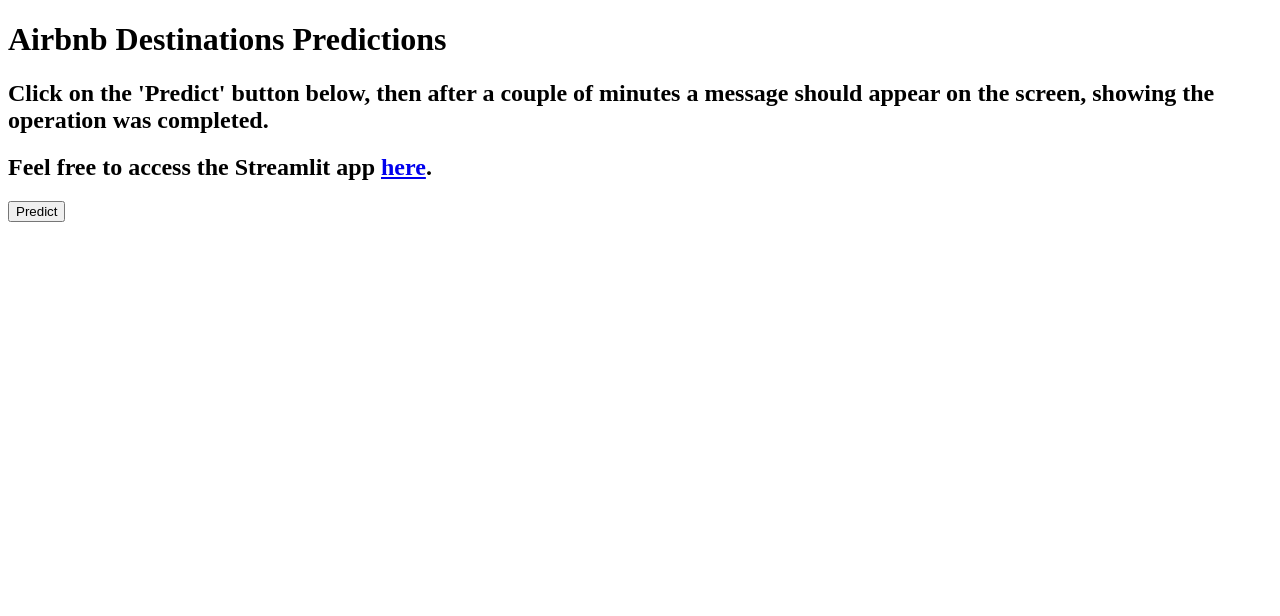
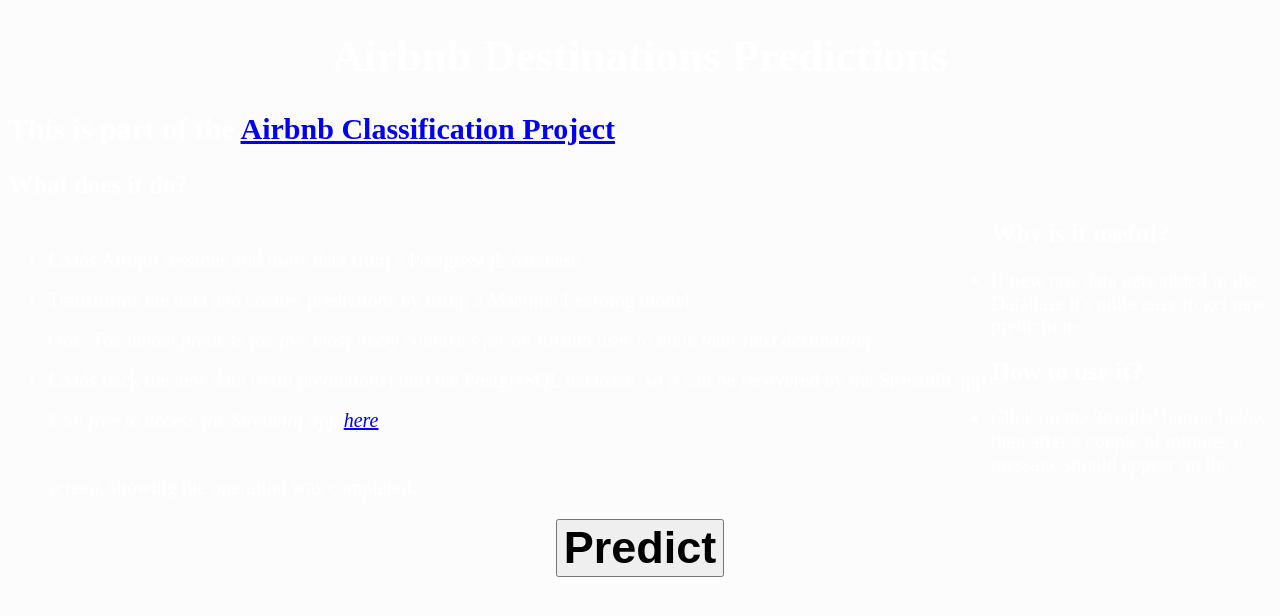
Before and after one commit to brunodifranco/airbnb-predict, a Flask app: page / in a window 1280 px wide. Shown: the top 616 px of the page. Run offline with Flask 2, Linux system fonts and the light colour scheme; parts of the project's set-up code (start-up, migrations or seed data) failed here and were passed over.

Commit message:
Update index.html

```diff
--- a/templates/index.html
+++ b/templates/index.html
@@ -1,14 +1,44 @@
 <!DOCTYPE html>
 <html >
-<!--From https://codepen.io/frytyler/pen/EGdtg-->
 
-<body>
-    <div class="prediction">
-        <h1>Airbnb Destinations Predictions</h1>
-        <h2>Click on the 'Predict' button below, then after a couple of minutes a message should appear on the screen, showing the operation was completed. </h2>
-        <h2>Feel free to access the Streamlit app <a href="https://airbnb.streamlit.app/">here</a>. </h2>
-        <form action="{{ url_for('predict')}}"method="post">
-        	<button type="submit" class="btn btn-primary btn-block btn-large">Predict</button>
+<style>
+.left ul {
+  line-height: 2em;
+  float: left;
+}
+    </style>
+
+<body style="background-color:#d6c1c109">
+    <div class="prediction" style="color:rgb(255, 255, 255)">
+        <h1 align="center" style = font-size:45px>Airbnb Destinations Predictions</h1>
+        <h2 style = font-size:30px>This is part of the <a href="https://github.com/brunodifranco/project-airbnb-classification/">Airbnb Classification Project</a>.</h2>
+
+        <h2 style = font-size:25px> What does it do?</h2>
+        <div class="left">
+
+            <ul style = font-size:20px>
+                <li> Loads Airbnb sessions and users data from a PostgreSQL database</li>
+
+                <li> Transforms the data and creates predictions by using a Machine Learning model</li>
+                <i> Obs: The model predicts the five most likely countries for an Airbnb user to book their next destination.</i>
+
+                <li> Loads back the new data (with predictions) into the PostgreSQL database, so it can be recovered by the Streamlit app.</li>
+                <i> Feel free to access the Streamlit app <a href="https://airbnb.streamlit.app/">here</a>.</i>
+            </ul>
+        </div class="left">
+
+        <h2 style = font-size:25px> Why is it useful?</h2>
+        <ul style = font-size:20px>
+            <li> If <b>new</b> raw data gets added in the Database it's quite easy to get new predictions.</li>
+        </ul>
+
+        <h2 style = font-size:25px> How to use it?</h2>
+        <ul style = font-size:20px>
+            <li> Click on the 'Predict' button below, then after a couple of minutes a message should appear on the screen, showing the operation was completed.</li>
+        </ul>
+
+        <form align="center" action="{{ url_for('predict')}}"method="post">
+        	<button style = font-size:45px type="submit" class="btn btn-primary btn-block btn-large"> <b>Predict</b></button>
         </form>
     </div>
 </body>
```
